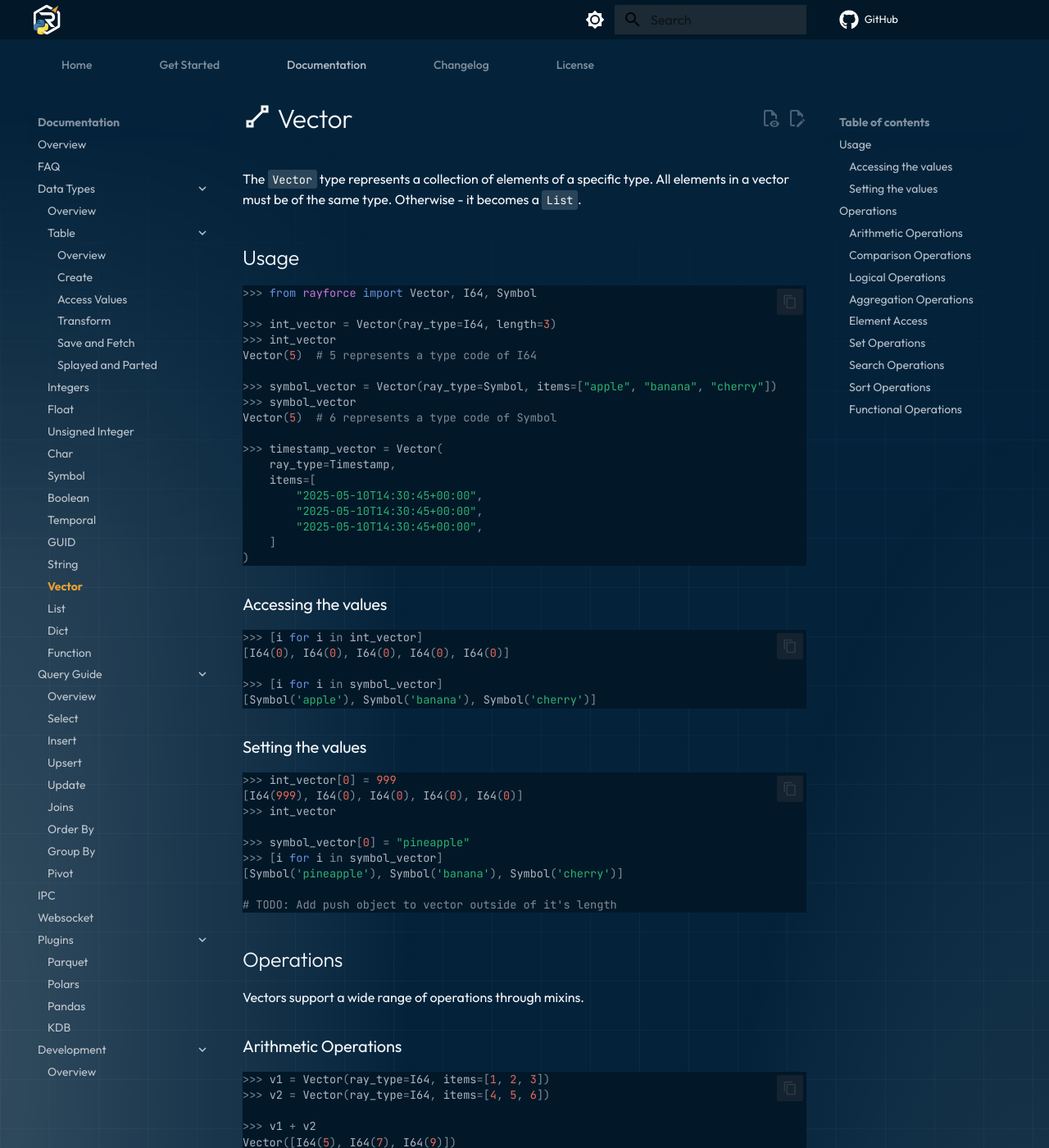
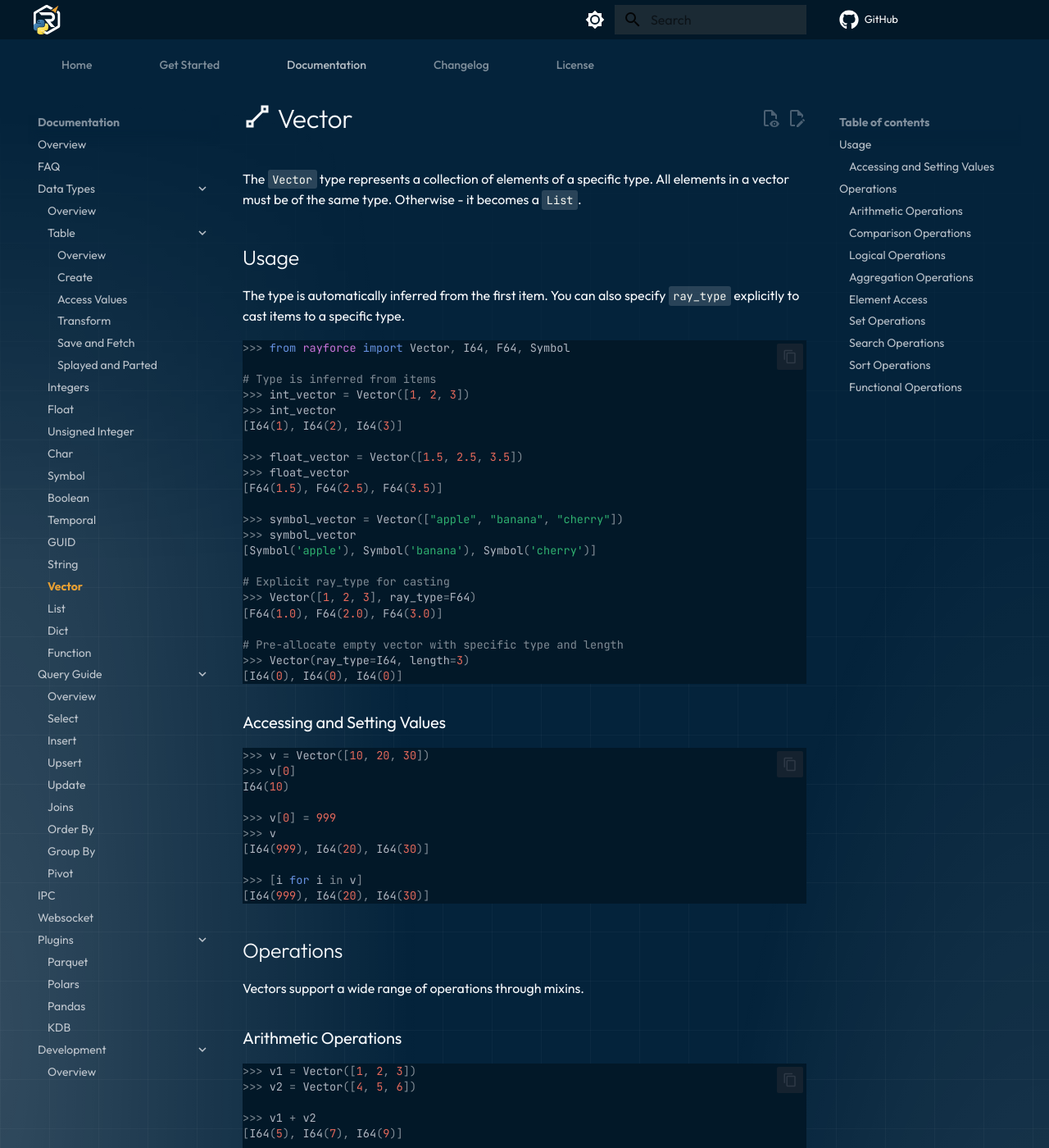
Before and after one commit to RayforceDB/rayforce-py, an MkDocs documentation site: the page built from docs/docs/content/documentation/data-types/vector.md, in a window 1280 px wide and 1400 px high. Shown: the whole window at 82% size. Built offline with MkDocs 1.6.1 and Material for MkDocs 9.7.7, drawn with Linux system fonts in a browser that asks for light colours; comment, search, counter and statistics services are not loaded; a style sheet for code colours, icons or effects is not loaded; some of the changed text lies outside the part shown.

Commit message:
feat(vector) Add automatic type inference from items during init

````diff
--- a/docs/docs/content/documentation/data-types/vector.md
+++ b/docs/docs/content/documentation/data-types/vector.md
@@ -5,47 +5,45 @@ The `Vector` type represents a collection of elements of a specific type. All el
 
 ## Usage
 
+The type is automatically inferred from the first item. You can also specify `ray_type` explicitly to cast items to a specific type.
+
 ```python
->>> from rayforce import Vector, I64, Symbol
+>>> from rayforce import Vector, I64, F64, Symbol
 
->>> int_vector = Vector(ray_type=I64, length=3)
+# Type is inferred from items
+>>> int_vector = Vector([1, 2, 3])
 >>> int_vector
-Vector(5)  # 5 represents a type code of I64
+[I64(1), I64(2), I64(3)]
 
->>> symbol_vector = Vector(ray_type=Symbol, items=["apple", "banana", "cherry"])
+>>> float_vector = Vector([1.5, 2.5, 3.5])
+>>> float_vector
+[F64(1.5), F64(2.5), F64(3.5)]
+
+>>> symbol_vector = Vector(["apple", "banana", "cherry"])
 >>> symbol_vector
-Vector(5)  # 6 represents a type code of Symbol
+[Symbol('apple'), Symbol('banana'), Symbol('cherry')]
 
->>> timestamp_vector = Vector(
-    ray_type=Timestamp,
-    items=[
-        "2025-05-10T14:30:45+00:00",
-        "2025-05-10T14:30:45+00:00",
-        "2025-05-10T14:30:45+00:00",
-    ]
-)
+# Explicit ray_type for casting
+>>> Vector([1, 2, 3], ray_type=F64)
+[F64(1.0), F64(2.0), F64(3.0)]
+
+# Pre-allocate empty vector with specific type and length
+>>> Vector(ray_type=I64, length=3)
+[I64(0), I64(0), I64(0)]
 ```
 
-### Accessing the values
+### Accessing and Setting Values
 ```python
->>> [i for i in int_vector]
-[I64(0), I64(0), I64(0), I64(0), I64(0)]
+>>> v = Vector([10, 20, 30])
+>>> v[0]
+I64(10)
 
->>> [i for i in symbol_vector]
-[Symbol('apple'), Symbol('banana'), Symbol('cherry')]
-```
+>>> v[0] = 999
+>>> v
+[I64(999), I64(20), I64(30)]
 
-### Setting the values
-```python
->>> int_vector[0] = 999
-[I64(999), I64(0), I64(0), I64(0), I64(0)]
->>> int_vector
-
->>> symbol_vector[0] = "pineapple"
->>> [i for i in symbol_vector]
-[Symbol('pineapple'), Symbol('banana'), Symbol('cherry')]
-
-# TODO: Add push object to vector outside of it's length
+>>> [i for i in v]
+[I64(999), I64(20), I64(30)]
 ```
 
 ## Operations
@@ -55,55 +53,55 @@ Vectors support a wide range of operations through mixins.
 ### Arithmetic Operations
 
 ```python
->>> v1 = Vector(ray_type=I64, items=[1, 2, 3])
->>> v2 = Vector(ray_type=I64, items=[4, 5, 6])
+>>> v1 = Vector([1, 2, 3])
+>>> v2 = Vector([4, 5, 6])
 
 >>> v1 + v2
-Vector([I64(5), I64(7), I64(9)])
+[I64(5), I64(7), I64(9)]
 
 >>> v1 * 2
-Vector([I64(2), I64(4), I64(6)])
+[I64(2), I64(4), I64(6)]
 
 >>> v1 - v2
-Vector([I64(-3), I64(-3), I64(-3)])
+[I64(-3), I64(-3), I64(-3)]
 ```
 
 ### Comparison Operations
 
 ```python
->>> v1 = Vector(ray_type=I64, items=[1, 5, 10])
->>> v2 = Vector(ray_type=I64, items=[2, 5, 8])
+>>> v1 = Vector([1, 5, 10])
+>>> v2 = Vector([2, 5, 8])
 
 >>> v1 < v2
-Vector([B8(True), B8(False), B8(False)])
+[B8(True), B8(False), B8(False)]
 
 >>> v1 >= v2
-Vector([B8(False), B8(True), B8(True)])
+[B8(False), B8(True), B8(True)]
 
 >>> v1.eq(v2)
-Vector([B8(False), B8(True), B8(False)])
+[B8(False), B8(True), B8(False)]
 ```
 
 ### Logical Operations
 
 ```python
->>> v1 = Vector(ray_type=B8, items=[True, False, True])
->>> v2 = Vector(ray_type=B8, items=[True, True, False])
+>>> v1 = Vector([True, False, True])
+>>> v2 = Vector([True, True, False])
 
 >>> v1.and_(v2)
-Vector([B8(True), B8(False), B8(False)])
+[B8(True), B8(False), B8(False)]
 
 >>> v1.or_(v2)
-Vector([B8(True), B8(True), B8(True)])
+[B8(True), B8(True), B8(True)]
 
 >>> v1.not_()
-Vector([B8(False), B8(True), B8(False)])
+[B8(False), B8(True), B8(False)]
 ```
 
 ### Aggregation Operations
 
 ```python
->>> v = Vector(ray_type=I64, items=[1, 2, 3, 4, 5])
+>>> v = Vector([1, 2, 3, 4, 5])
 
 >>> v.sum()
 I64(15)
@@ -121,7 +119,7 @@ F64(3.0)
 ### Element Access
 
 ```python
->>> v = Vector(ray_type=I64, items=[10, 20, 30, 40, 50])
+>>> v = Vector([10, 20, 30, 40, 50])
 
 >>> v.first()
 I64(10)
@@ -130,7 +128,7 @@ I64(10)
 I64(50)
 
 >>> v.take(3)
-Vector([I64(10), I64(20), I64(30)])
+[I64(10), I64(20), I64(30)]
 
 >>> v.at(2)
 I64(30)
@@ -139,57 +137,57 @@ I64(30)
 ### Set Operations
 
 ```python
->>> v1 = Vector(ray_type=I64, items=[1, 2, 3, 4])
->>> v2 = Vector(ray_type=I64, items=[3, 4, 5, 6])
+>>> v1 = Vector([1, 2, 3, 4])
+>>> v2 = Vector([3, 4, 5, 6])
 
 >>> v1.union(v2)
-Vector([I64(1), I64(2), I64(3), I64(4), I64(5), I64(6)])
+[I64(1), I64(2), I64(3), I64(4), I64(5), I64(6)]
 
 >>> v1.sect(v2)
-Vector([I64(3), I64(4)])
+[I64(3), I64(4)]
 
 >>> v1.except_(v2)
-Vector([I64(1), I64(2)])
+[I64(1), I64(2)]
 ```
 
 ### Search Operations
 
 ```python
->>> v = Vector(ray_type=I64, items=[10, 20, 30, 40])
+>>> v = Vector([10, 20, 30, 40])
 
 >>> v.find(30)
 I64(2)
 
->>> v.within(Vector(ray_type=I64, items=[15, 35]))
-Vector([B8(False), B8(True), B8(True), B8(False)])
+>>> v.within(Vector([15, 35]))
+[B8(False), B8(True), B8(True), B8(False)]
 
->>> mask = Vector(ray_type=B8, items=[True, False, True, False])
+>>> mask = Vector([True, False, True, False])
 >>> v.filter(mask)
-Vector([I64(10), I64(30)])
+[I64(10), I64(30)]
 ```
 
 ### Sort Operations
 
 ```python
->>> v = Vector(ray_type=I64, items=[3, 1, 4, 1, 5])
+>>> v = Vector([3, 1, 4, 1, 5])
 
 >>> v.asc()
-Vector([I64(1), I64(1), I64(3), I64(4), I64(5)])
+[I64(1), I64(1), I64(3), I64(4), I64(5)]
 
 >>> v.desc()
-Vector([I64(5), I64(4), I64(3), I64(1), I64(1)])
+[I64(5), I64(4), I64(3), I64(1), I64(1)]
 
 >>> v.iasc()  # indices for ascending sort
-Vector([I64(1), I64(3), I64(0), I64(2), I64(4)])
+[I64(1), I64(3), I64(0), I64(2), I64(4)]
 
 >>> v.rank()
-Vector([I64(2), I64(0), I64(3), I64(1), I64(4)])
+[I64(2), I64(0), I64(3), I64(1), I64(4)]
 
 >>> v.reverse()
-Vector([I64(5), I64(1), I64(4), I64(1), I64(3)])
+[I64(5), I64(1), I64(4), I64(1), I64(3)]
 
 >>> v.negate()
-Vector([I64(-3), I64(-1), I64(-4), I64(-1), I64(-5)])
+[I64(-3), I64(-1), I64(-4), I64(-1), I64(-5)]
 ```
 
 ### Functional Operations
@@ -197,7 +195,7 @@ Vector([I64(-3), I64(-1), I64(-4), I64(-1), I64(-5)])
 ```python
 >>> from rayforce import Operation
 
->>> v = Vector(ray_type=I64, items=[1, 2, 3])
+>>> v = Vector([1, 2, 3])
 >>> v.map(Operation.NEGATE)
-Vector([I64(-1), I64(-2), I64(-3)])
+[I64(-1), I64(-2), I64(-3)]
 ```
````
Also changed, not shown: 2 other files.
